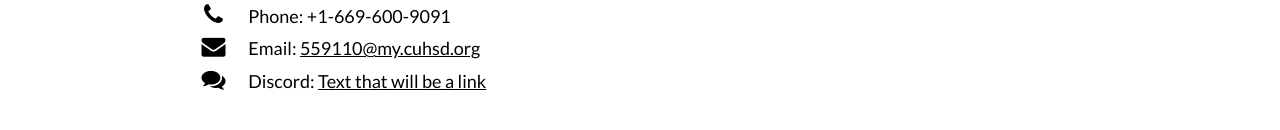
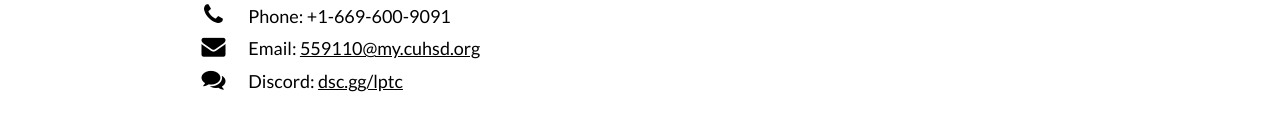
Before and after one commit to Adithr123/LPTC, a plain HTML site: page index.html in a window 1280 px wide. Shown: the part 824-954 px from the top of the page. Drawn offline with nearby package versions, Linux system fonts and the light colour scheme.

Commit message:
Update file index.html

```diff
--- a/index.html
+++ b/index.html
@@ -103,7 +103,7 @@ body, html {
         <i class="fa fa-map-marker fa-fw w3-hover-text-black w3-xlarge w3-margin-right"></i> <a href="https://leigh.cuhsd.org/">Leigh High School,CA,US </a> <br>
         <i class="fa fa-phone fa-fw w3-hover-text-black w3-xlarge w3-margin-right"></i> Phone: +1-669-600-9091<br>
         <i class="fa fa-envelope fa-fw w3-hover-text-black w3-xlarge w3-margin-right"></i> Email: <a href=mailto:559110@my.cuhsd.org>559110@my.cuhsd.org</a><br>
-        <i class="fa fa-comments fa-fw w3-hover-text-black w3-xlarge w3-margin-right"></i> Discord: <a href="https://inmotionhosting.com">Text that will be a link</a> <br>
+        <i class="fa fa-comments fa-fw w3-hover-text-black w3-xlarge w3-margin-right"></i> Discord: <a href="https://dsc.gg/lptc">dsc.gg/lptc</a> <br>
         <p></p>
       </div>
 
```
